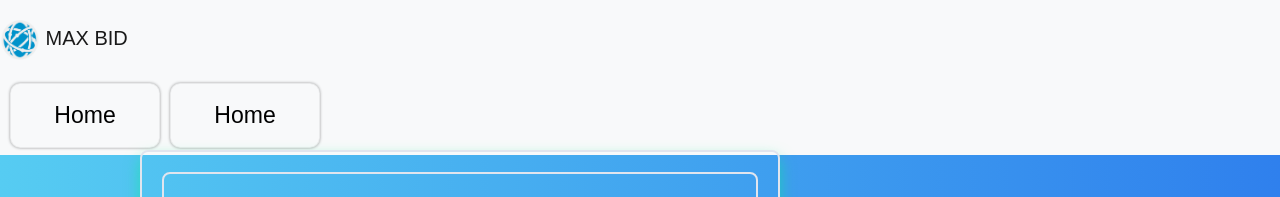
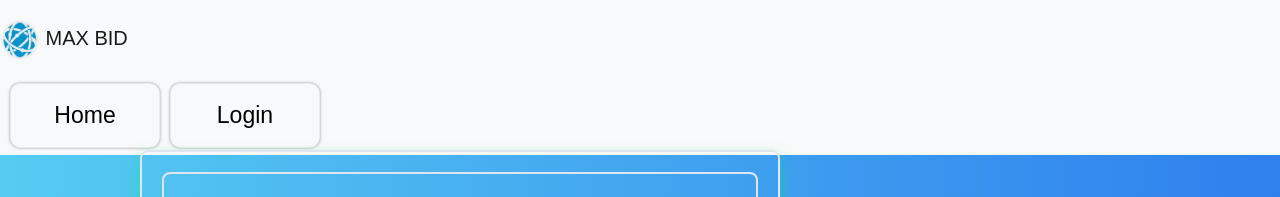
Before and after one commit to kirandominic/maxbid-client, a React (Create React App) app: page /Register in a window 1280 px wide. Shown: the top 197 px of the page. Built offline with nearby package versions, Linux system fonts and the light colour scheme.

Commit message:
usenavigate updation completed 3

```diff
--- a/src/Components/NavigationBar/NavRegister/NavRegister.js
+++ b/src/Components/NavigationBar/NavRegister/NavRegister.js
@@ -16,7 +16,7 @@ function NavRegister() {
         </li>
 
         <li class="nav-item">
-        <button type="button" className="btn btn-light sell" onClick={navigate("/Login")}>Home</button>
+        <button type="button" className="btn btn-light sell" onClick={navigate("/Login")}>Login</button>
         </li>
       </ul>
 
```
